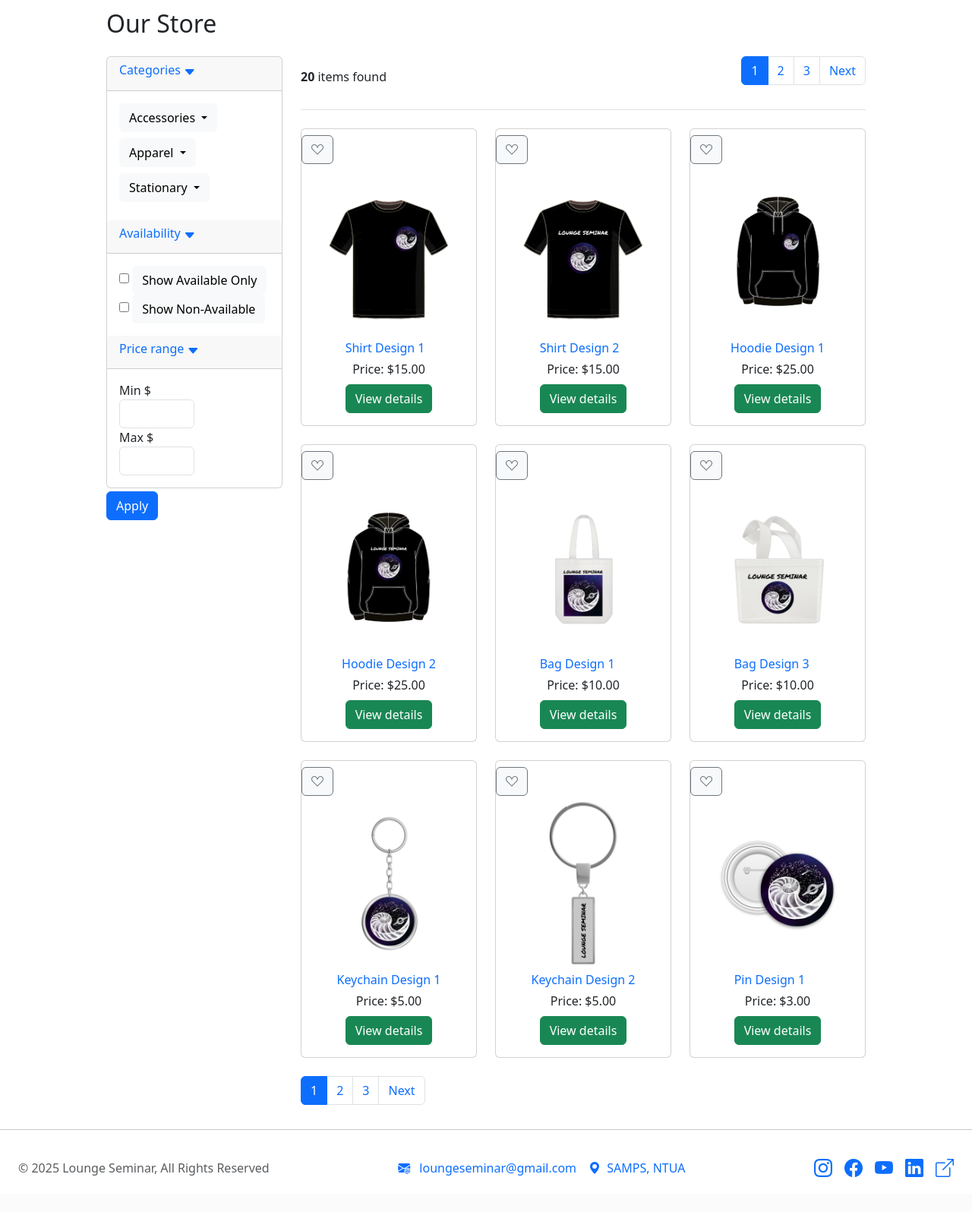
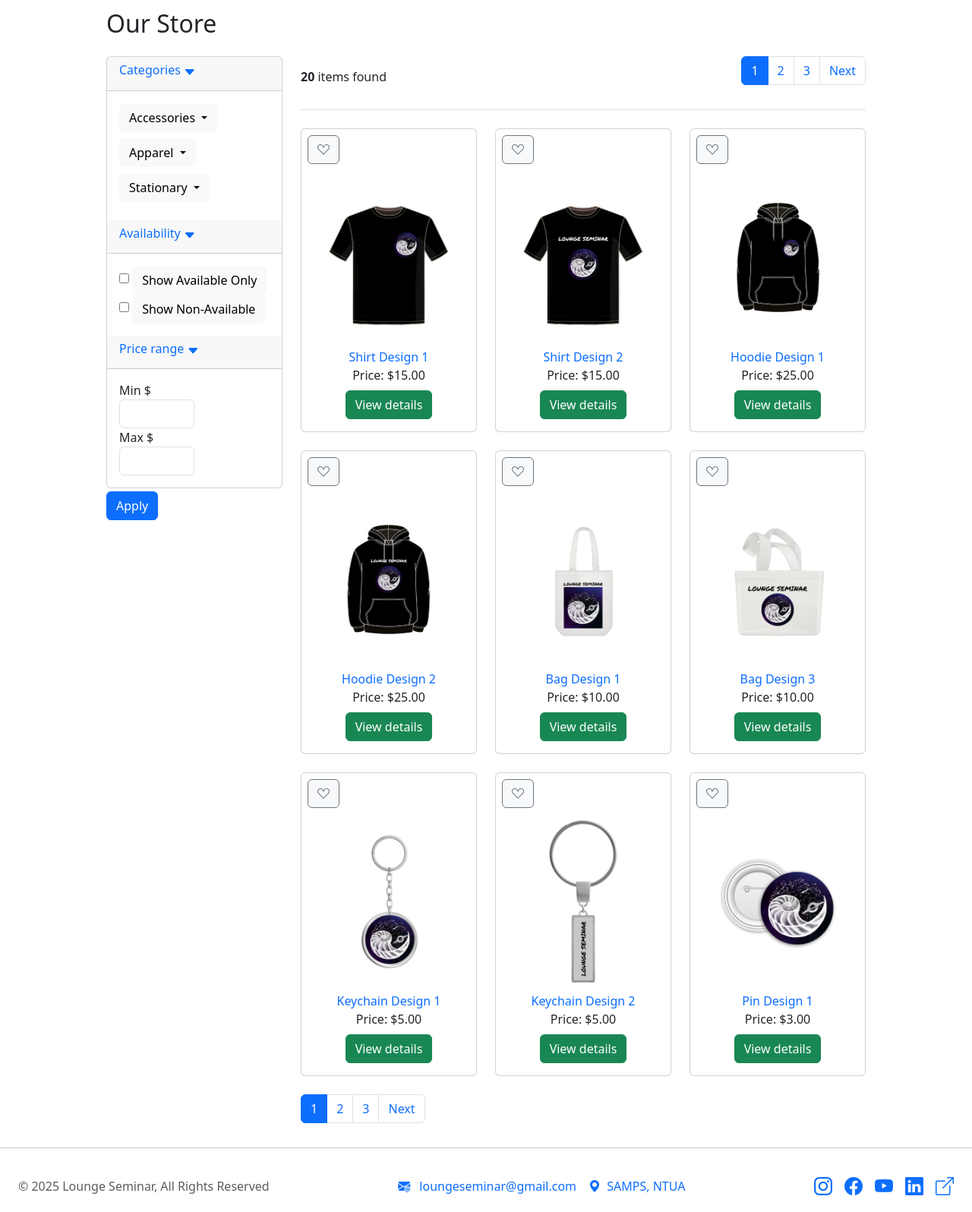
Before and after one commit to chrstnpet/django-eshop, a Django app: page /products/ in a window 1280 px wide. Shown: the part 153-1749 px from the top of the page at 76% size. Before the commit the page ends 1703 px from the top, so only its background shows below. Run offline with Django 5.2, Linux system fonts and the light colour scheme; data comes from the database, SQL or seed files in the repository; both versions use the stored data as it was after the commit; some libraries are stand-ins or nearby versions.

Commit message:
Minor change vol 10000

```diff
--- a/lsshop/products/templates/products/store.html
+++ b/lsshop/products/templates/products/store.html
@@ -134,18 +134,20 @@
                                         {% if first_color %}
                                             <div class="col-lg-4 col-md-6 col-sm-12 mb-4">
                                                 <a href="{{ product.get_url }}">
-                                                    <figure class="card card-product-grid align-items-center h-100">
+                                                    <figure class="card card-product-grid h-100">
                                                         {% if user.is_authenticated %}
-                                                            <form method="post" action="{% url 'loginreg:wishlist' product.id %}">
-                                                                {% csrf_token %}
-                                                                <button class="btn btn-light btn-outline-secondary mt-2">
-                                                                    <i class="bi bi-suit-heart"></i>
-                                                                </button>
-                                                            </form>
+                                                        <form method="post" action="{% url 'loginreg:wishlist' product.id %}" class="d-inline">
+                                                            {% csrf_token %}
+                                                            <button type="submit" class="btn btn-light btn-outline-secondary m-2">
+                                                                <i class="bi bi-suit-heart"></i>
+                                                            </button>
+                                                        </form>
                                                         {% else %}
-                                                            <a href="{% url 'loginreg:loginreg' %}" class="btn btn-light btn-outline-secondary align-self-start mt-2">
+                                                        <form action="{% url 'loginreg:loginreg' %}" class="d-inline">
+                                                            <button type="submit" class="btn btn-light btn-outline-secondary m-2">
                                                                 <i class="bi bi-suit-heart"></i>
-                                                            </a>
+                                                            </button>
+                                                        </form>
                                                         {% endif %}
 
                                                         <div class="img-wrap text-center">
@@ -153,8 +155,8 @@
                                                         </div>
                                                         <figcaption class="info-wrap">
                                                             <div class="fix-height">
-                                                                <a href="#" class="title">{{ product.product_name }}</a>
                                                                 <div class="mt-1 d-flex flex-column align-items-center">
+                                                                    <a href="{{ product.get_url }}" class="title">{{ product.product_name }}</a>
                                                                     Price: ${{ product.price }}
                                                                     <a href="{{ product.get_url }}" class="btn btn-block btn-success mt-2">View details</a>
                                                                 </div>
```
Also changed, not shown: lsshop/db.sqlite3.
